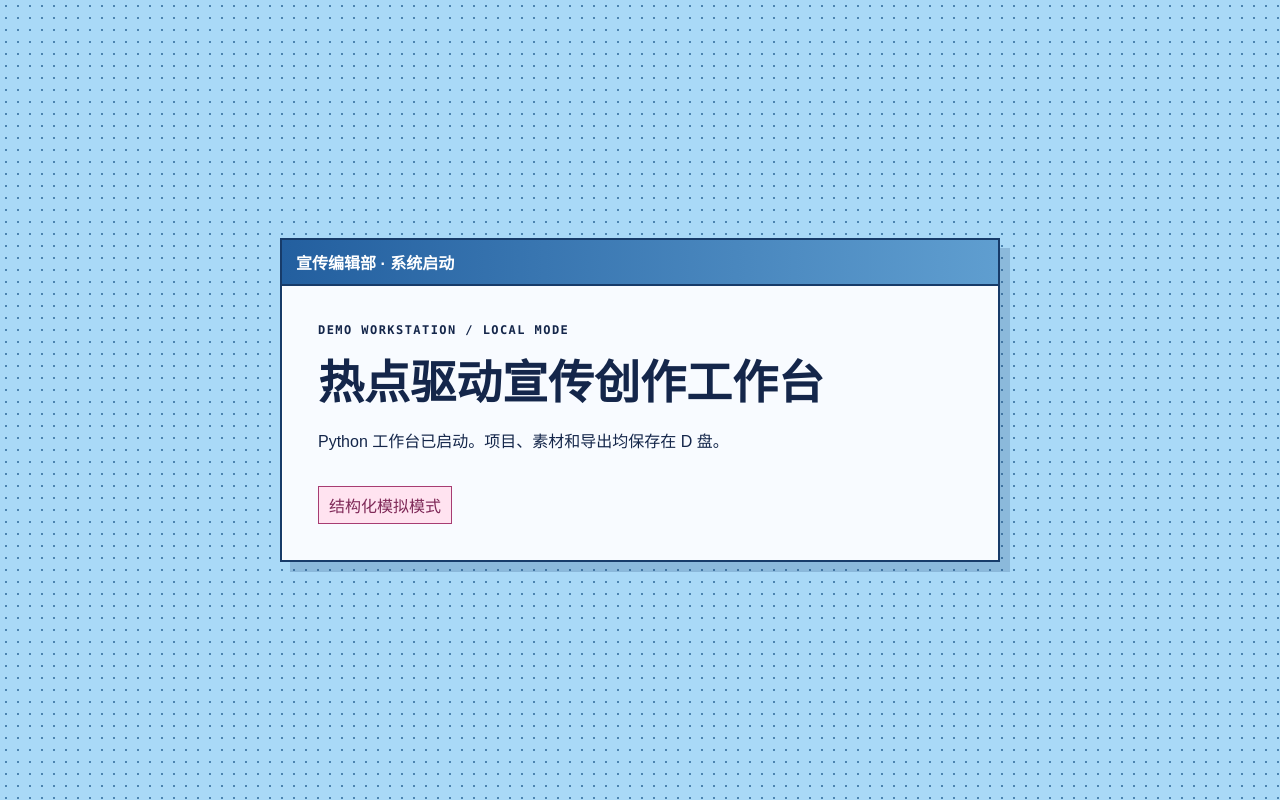
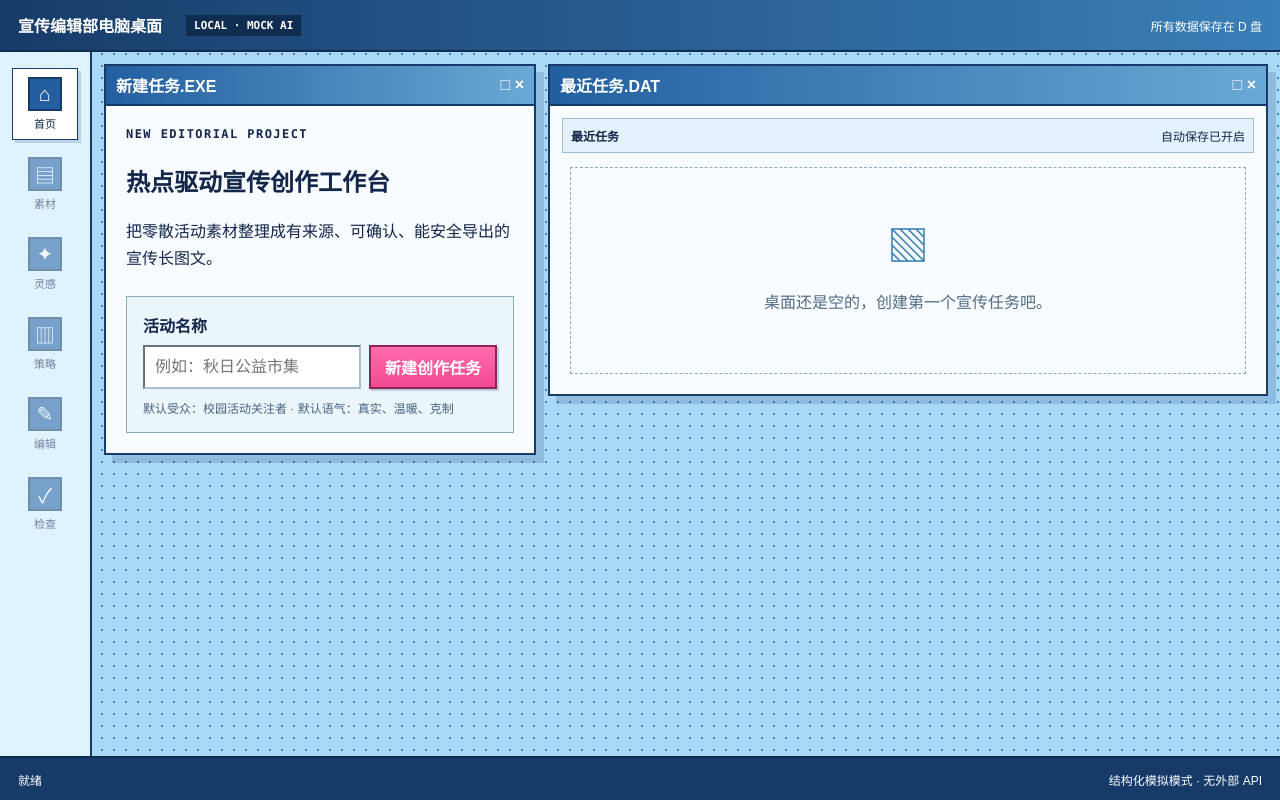
Before and after one commit to luailuai233/publicity-creation-agent, a FastAPI app: page / in a window 1280 px wide. Run offline with FastAPI, Linux system fonts and the light colour scheme.

Commit message:
feat: add retro desktop and project home

```diff
--- /dev/null
+++ b/workbench/api/__init__.py
@@ -0,0 +1 @@
+"""JSON API routers."""
--- a/workbench/main.py
+++ b/workbench/main.py
@@ -2,20 +2,24 @@ from pathlib import Path
 from typing import Optional
 
 from fastapi import FastAPI, Request
-from fastapi.responses import HTMLResponse
+from fastapi.exceptions import RequestValidationError
 from fastapi.staticfiles import StaticFiles
-from fastapi.templating import Jinja2Templates
 
+from workbench.api.projects import router as projects_api_router
+from workbench.api.responses import api_error
+from workbench.db.session import create_session_factory, create_sqlite_engine
 from workbench.settings import Settings
+from workbench.web.page_routes import router as page_router
 
 
 PACKAGE_ROOT = Path(__file__).resolve().parent
-templates = Jinja2Templates(directory=str(PACKAGE_ROOT / "templates"))
 
 
 def create_app(settings: Optional[Settings] = None) -> FastAPI:
     application = FastAPI(title="热点驱动宣传创作工作台")
     application.state.settings = settings or Settings()
+    application.state.engine = create_sqlite_engine(application.state.settings.paths.database)
+    application.state.session_factory = create_session_factory(application.state.engine)
     application.mount(
         "/static",
         StaticFiles(directory=str(PACKAGE_ROOT / "static")),
@@ -26,13 +30,13 @@ def create_app(settings: Optional[Settings] = None) -> FastAPI:
     def health() -> dict:
         return {"status": "ok"}
 
-    @application.get("/", response_class=HTMLResponse)
-    def home(request: Request) -> HTMLResponse:
-        return templates.TemplateResponse(
-            request=request,
-            name="home.html",
-            context={"product_name": "热点驱动宣传创作工作台"},
-        )
+    @application.exception_handler(RequestValidationError)
+    async def validation_error(_request: Request, exc: RequestValidationError):
+        fields = [".".join(str(part) for part in error["loc"]) for error in exc.errors()]
+        return api_error("VALIDATION_ERROR", "请检查输入内容", 422, fields)
+
+    application.include_router(projects_api_router)
+    application.include_router(page_router)
 
     return application
 
--- a/workbench/static/css/app.css
+++ b/workbench/static/css/app.css
@@ -1,4 +1,11 @@
 :root {
+  --topbar-height: 52px;
+  --dock-width: 116px;
+  --taskbar-height: 44px;
+  --desktop-blue: #a9d9f7;
+  --line-blue: #173b69;
+  --title-blue: #235f9f;
+  --pink: #f24991;
   color-scheme: light;
   font-family: "Microsoft YaHei UI", "PingFang SC", sans-serif;
   color: #14264a;
@@ -7,6 +14,68 @@
 
 * { box-sizing: border-box; }
 body { margin: 0; min-width: 320px; min-height: 100vh; }
+
+button, input { font: inherit; }
+a { color: inherit; }
+
+.retro-desktop {
+  min-height: 100vh;
+  padding: var(--topbar-height) 0 var(--taskbar-height) var(--dock-width);
+  background-color: var(--desktop-blue);
+  background-image: radial-gradient(#4c84b0 1px, transparent 1px);
+  background-size: 12px 12px;
+}
+
+.system-topbar {
+  position: fixed; z-index: 20; inset: 0 0 auto 0; height: var(--topbar-height);
+  display: flex; align-items: center; gap: 24px; padding: 0 18px;
+  color: #fff; background: linear-gradient(90deg, #173b69, #397fb8); border-bottom: 2px solid #0f2d51;
+}
+.system-mode { font: 700 11px/1 Consolas, monospace; padding: 5px 8px; background: #0f2d51; }
+.save-state { margin-left: auto; font-size: 12px; }
+
+.desktop-dock {
+  position: fixed; z-index: 15; left: 0; top: var(--topbar-height); bottom: var(--taskbar-height); width: var(--dock-width);
+  display: flex; flex-direction: column; gap: 8px; padding: 16px 12px;
+  background: rgb(230 246 255 / 88%); border-right: 2px solid var(--line-blue);
+}
+.dock-item { display: grid; justify-items: center; gap: 4px; padding: 8px 4px; text-decoration: none; font-size: 12px; border: 1px solid transparent; }
+.dock-item.is-active { background: #fff; border-color: var(--line-blue); box-shadow: 3px 3px 0 rgb(23 59 105 / 18%); }
+.dock-item[aria-disabled="true"] { opacity: .55; pointer-events: none; }
+.dock-icon { display: grid; place-items: center; width: 34px; height: 34px; font-size: 20px; color: #fff; background: var(--title-blue); border: 2px solid var(--line-blue); }
+
+.bottom-taskbar {
+  position: fixed; z-index: 20; inset: auto 0 0 0; height: var(--taskbar-height);
+  display: flex; align-items: center; justify-content: space-between; padding: 0 18px;
+  color: #fff; background: #173b69; border-top: 2px solid #0f2d51; font-size: 12px;
+}
+
+.desktop-canvas { min-height: calc(100vh - var(--topbar-height) - var(--taskbar-height)); padding: 18px; }
+.home-grid { display: grid; grid-template-columns: minmax(360px, .8fr) minmax(520px, 1.2fr); gap: 16px; align-items: start; }
+.retro-window { background: #f8fbff; border: 2px solid var(--line-blue); box-shadow: inset 1px 1px #fff, 8px 8px 0 rgb(23 59 105 / 18%); }
+.window-titlebar { min-height: 36px; display: flex; align-items: center; justify-content: space-between; padding: 7px 10px; color: #fff; font-weight: 700; background: linear-gradient(90deg, var(--title-blue), #6aa8d5); border-bottom: 2px solid var(--line-blue); }
+.window-content { padding: 20px; }
+.window-toolbar { display: flex; justify-content: space-between; margin: -8px -8px 14px; padding: 8px; background: #e4f2fb; border: 1px solid #9dbbd2; font-size: 12px; }
+.lead { line-height: 1.7; max-width: 48ch; }
+
+.project-create { margin-top: 24px; padding: 16px; background: #eaf5fc; border: 1px solid #8aacC5; }
+.project-create label { display: block; margin-bottom: 8px; font-weight: 700; }
+.create-row { display: grid; grid-template-columns: 1fr auto; gap: 8px; }
+.create-row input { min-width: 0; padding: 10px; border: 2px inset #a8bfd0; background: #fff; }
+.form-hint { margin: 10px 0 0; font-size: 12px; color: #48637d; }
+.system-button { display: inline-flex; align-items: center; justify-content: center; min-height: 38px; padding: 8px 14px; border: 2px solid var(--line-blue); text-decoration: none; font-weight: 700; cursor: pointer; box-shadow: 2px 2px 0 rgb(23 59 105 / 22%); }
+.primary-action { color: #fff; background: linear-gradient(#ff6cac, var(--pink)); border-color: #8d2458; }
+.secondary-action { color: #173b69; background: #d9ebf7; }
+.text-button { border: 0; padding: 6px; color: #8d2458; background: transparent; text-decoration: underline; cursor: pointer; }
+
+.recent-projects { display: grid; gap: 10px; }
+.project-card { display: flex; align-items: center; justify-content: space-between; gap: 16px; padding: 14px; background: #fff; border: 1px solid #8aabc5; }
+.project-card h3 { margin: 5px 0; }
+.project-card p { margin: 0; color: #526c82; font-size: 12px; }
+.project-status { font: 700 10px/1 Consolas, monospace; color: #235f9f; }
+.project-actions { display: flex; align-items: center; gap: 6px; }
+.empty-state { text-align: center; padding: 44px 16px; color: #526c82; border: 1px dashed #8aabc5; }
+.empty-pixel { font-size: 42px; color: #397fb8; }
 
 .boot-screen {
   min-height: 100vh;
@@ -40,3 +109,9 @@ body { margin: 0; min-width: 320px; min-height: 100vh; }
 
 :focus-visible { outline: 3px solid #f24991; outline-offset: 3px; }
 @media (prefers-reduced-motion: reduce) { *, *::before, *::after { scroll-behavior: auto !important; transition: none !important; animation: none !important; } }
+
+@media (max-width: 1280px) {
+  :root { --dock-width: 92px; }
+  .home-grid { grid-template-columns: minmax(330px, .75fr) minmax(460px, 1.25fr); gap: 12px; padding: 12px; }
+  .dock-item { font-size: 11px; }
+}
--- /dev/null
+++ b/workbench/templates/components/buttons.html
@@ -0,0 +1,7 @@
+{% macro primary(label, button_type='button') -%}
+<button class="primary-action system-button" type="{{ button_type }}">{{ label }}</button>
+{%- endmacro %}
+
+{% macro secondary(label, button_type='button') -%}
+<button class="secondary-action system-button" type="{{ button_type }}">{{ label }}</button>
+{%- endmacro %}
--- /dev/null
+++ b/workbench/templates/components/desktop.html
@@ -0,0 +1,6 @@
+<div class="retro-desktop">
+  {% include "components/topbar.html" %}
+  {% include "components/dock.html" %}
+  <main class="desktop-canvas">{% block desktop_content %}{% endblock %}</main>
+  {% include "components/taskbar.html" %}
+</div>
--- /dev/null
+++ b/workbench/templates/components/dialog.html
@@ -0,0 +1,3 @@
+{% macro dialog(title, body) -%}
+<dialog class="retro-dialog"><h2>{{ title }}</h2><p>{{ body }}</p></dialog>
+{%- endmacro %}
--- /dev/null
+++ b/workbench/templates/components/dock.html
@@ -0,0 +1,8 @@
+<nav class="desktop-dock" aria-label="创作步骤">
+  {% set items = [('⌂','首页'),('▤','素材'),('✦','灵感'),('▥','策略'),('✎','编辑'),('✓','检查')] %}
+  {% for icon, label in items %}
+    <a class="dock-item{% if loop.first %} is-active{% endif %}" href="{% if loop.first %}/{% else %}#{% endif %}" {% if not loop.first %}aria-disabled="true"{% endif %}>
+      <span class="dock-icon" aria-hidden="true">{{ icon }}</span><span>{{ label }}</span>
+    </a>
+  {% endfor %}
+</nav>
--- /dev/null
+++ b/workbench/templates/components/taskbar.html
@@ -0,0 +1,4 @@
+<footer class="bottom-taskbar">
+  <span>就绪</span>
+  <span>结构化模拟模式 · 无外部 API</span>
+</footer>
--- /dev/null
+++ b/workbench/templates/components/topbar.html
@@ -0,0 +1,5 @@
+<header class="system-topbar">
+  <strong>宣传编辑部电脑桌面</strong>
+  <span class="system-mode">LOCAL · MOCK AI</span>
+  <span class="save-state">所有数据保存在 D 盘</span>
+</header>
--- /dev/null
+++ b/workbench/templates/components/window.html
@@ -0,0 +1,6 @@
+{% macro window(title, class_name='') -%}
+<section class="retro-window {{ class_name }}">
+  <header class="window-titlebar"><span>{{ title }}</span><span aria-hidden="true">□ ×</span></header>
+  <div class="window-content">{{ caller() }}</div>
+</section>
+{%- endmacro %}
--- /dev/null
+++ b/workbench/templates/projects/create_form.html
@@ -0,0 +1,9 @@
+{% from "components/buttons.html" import primary %}
+<form class="project-create" hx-post="/projects" hx-target="#recent-projects" hx-swap="outerHTML">
+  <label for="project-name">活动名称</label>
+  <div class="create-row">
+    <input id="project-name" name="name" required maxlength="160" placeholder="例如：秋日公益市集">
+    {{ primary('新建创作任务', 'submit') }}
+  </div>
+  <p class="form-hint">默认受众：校园活动关注者 · 默认语气：真实、温暖、克制</p>
+</form>
--- /dev/null
+++ b/workbench/templates/projects/index.html
@@ -0,0 +1,21 @@
+{% extends "base.html" %}
+{% from "components/window.html" import window %}
+{% block body %}
+<div class="retro-desktop">
+  {% include "components/topbar.html" %}
+  {% include "components/dock.html" %}
+  <main class="desktop-canvas home-grid">
+    {% call window('新建任务.EXE', 'create-window') %}
+      <p class="eyebrow">NEW EDITORIAL PROJECT</p>
+      <h1>{{ product_name }}</h1>
+      <p class="lead">把零散活动素材整理成有来源、可确认、能安全导出的宣传长图文。</p>
+      {% include "projects/create_form.html" %}
+    {% endcall %}
+    {% call window('最近任务.DAT', 'recent-window') %}
+      <div class="window-toolbar"><strong>最近任务</strong><span>自动保存已开启</span></div>
+      {% include "projects/recent_projects.html" %}
+    {% endcall %}
+  </main>
+  {% include "components/taskbar.html" %}
+</div>
+{% endblock %}
--- /dev/null
+++ b/workbench/templates/projects/recent_projects.html
@@ -0,0 +1,22 @@
+<div id="recent-projects" class="recent-projects" aria-live="polite">
+  {% if projects %}
+    {% for project in projects %}
+      <article class="project-card" id="project-{{ project.id }}">
+        <div>
+          <span class="project-status">{{ project.status }}</span>
+          <h3>{{ project.name }}</h3>
+          <p>{{ project.audience }} · {{ project.length_min }}–{{ project.length_max }} 字</p>
+        </div>
+        <div class="project-actions">
+          <a class="system-button secondary-action" href="/project/{{ project.id }}/materials">继续</a>
+          <button class="text-button" type="button" hx-delete="/projects/{{ project.id }}" hx-target="#project-{{ project.id }}" hx-swap="outerHTML" hx-confirm="删除后项目素材也会一并清理，确定继续吗？">删除</button>
+        </div>
+      </article>
+    {% endfor %}
+  {% else %}
+    <div class="empty-state">
+      <span class="empty-pixel" aria-hidden="true">▧</span>
+      <p>桌面还是空的，创建第一个宣传任务吧。</p>
+    </div>
+  {% endif %}
+</div>
--- /dev/null
+++ b/workbench/web/__init__.py
@@ -0,0 +1 @@
+"""Server-rendered web routes."""
```
Also changed, not shown: tests/integration/api/test_projects_api.py (added, +49 -0 lines), tests/unit/web/test_retro_shell.py (added, +40 -0 lines), workbench/api/projects.py (added, +41 -0 lines), workbench/api/responses.py (added, +18 -0 lines), workbench/web/dependencies.py (added, +9 -0 lines), workbench/web/page_routes.py (added, +43 -0 lines).
